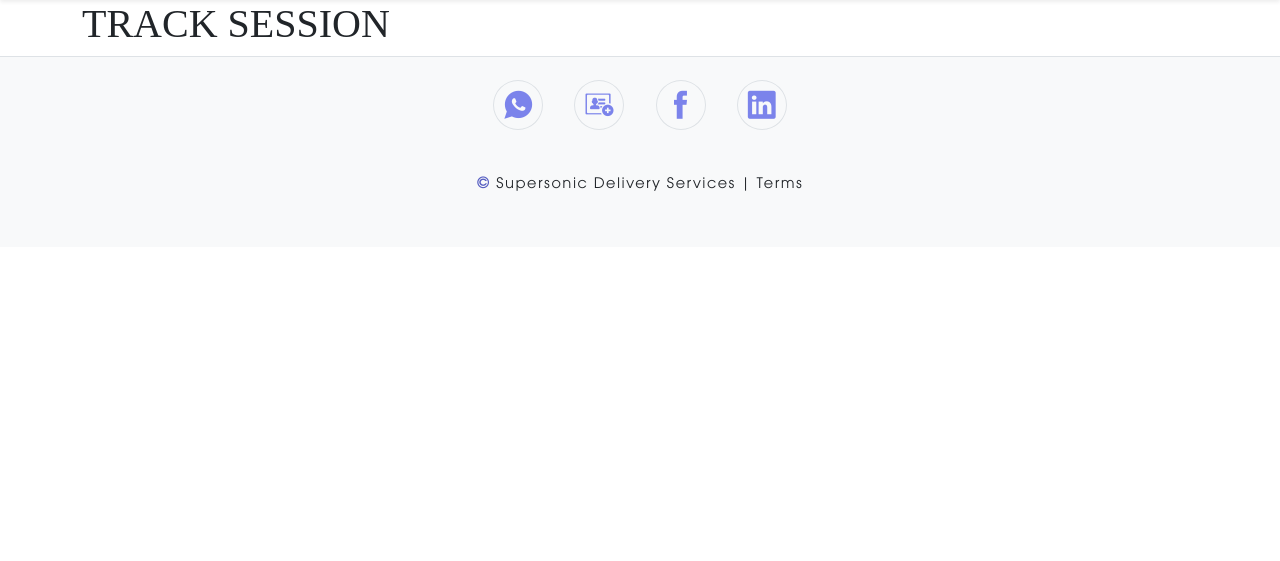
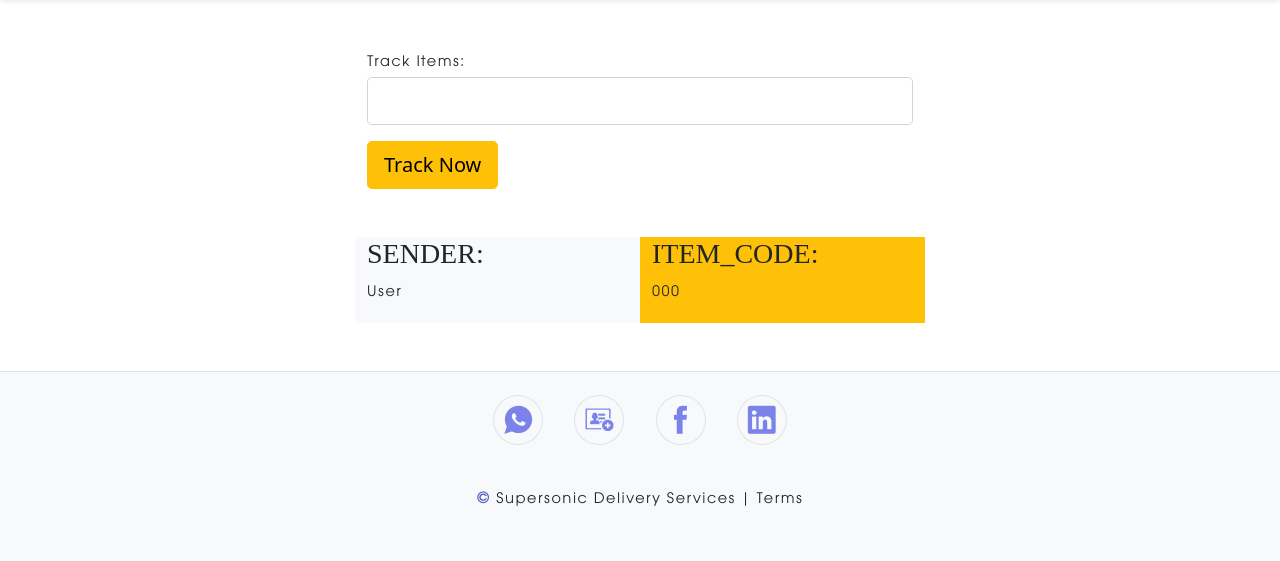
Before and after one commit to ndmichael/logistics, a Django app: template shipment/templates/shipment/track.html in a window 1280 px wide. Shown: the part 77-638 px from the top of the page. Run offline with Django 3.2, Linux system fonts and the light colour scheme; tables that the repository leaves empty hold one stand-in row (values such as "Sample post"); the template is opened without the code that fills it: values that come from a table or form of the project are taken from there, most other values are stand-ins (such as "Sample title", 1, 10 or a date in 2020); some libraries are stand-ins or nearby versions; some web fonts are replaced.

Commit message:
updated track.html for test purpose

```diff
--- a/shipment/templates/shipment/track.html
+++ b/shipment/templates/shipment/track.html
@@ -1,14 +1,27 @@
-{% extends 'base.html' %}
-{% load static %}
-
-{% block content %}
-    <section>
-        <div class=" container">
-            <div class=" row">
-                <div class=" col-12">
-                    <h1>TRACK SESSION</h1>
+{% extends 'base.html' %} {% load static %} {% block content %}
+<section class="py-5">
+    <div class=" container">
+        <div class=" row">
+            <div class=" offset-3 col-6 mb-5">
+                <form action="" method="GET">
+                    {{ form.as_p }}
+                    <input type="submit" class=" btn btn-lg btn-warning" value="Track Now">
+                </form>
+            </div>
+            <div class=" offset-3 col-3 bg-light">
+                <div></div>
+                <div>
+                    <h3>SENDER: </h3>
+                    <p>{{ item.item_reciever.fullname }}</p>
+                </div>
+            </div>
+            <div class="col-3 bg-warning">
+                <div>
+                    <h3>ITEM_CODE: </h3>
+                    <p>{{ item.item_code }}</p>
                 </div>
             </div>
         </div>
-    </section>
+    </div>
+</section>
 {% endblock content %}
```
